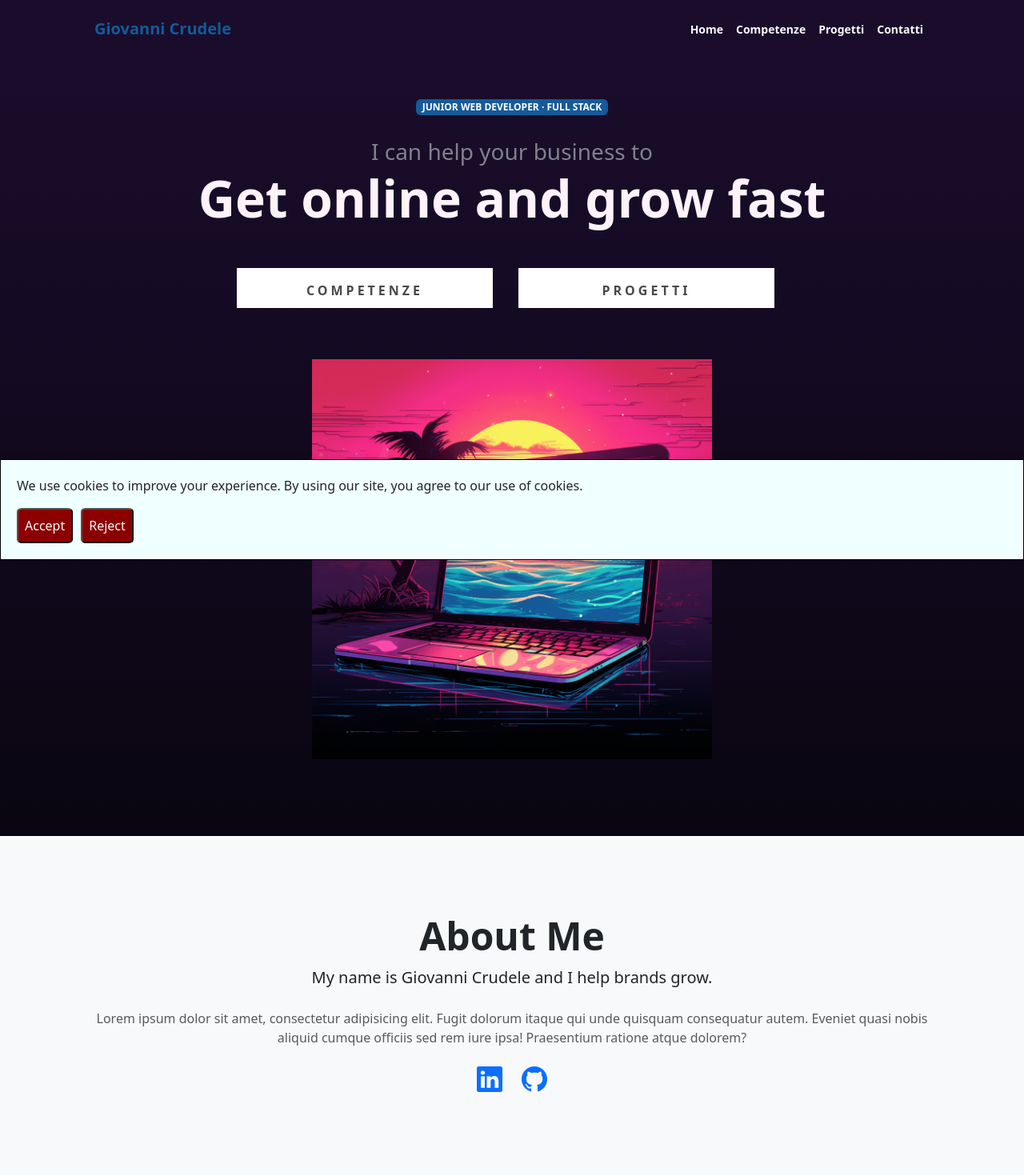
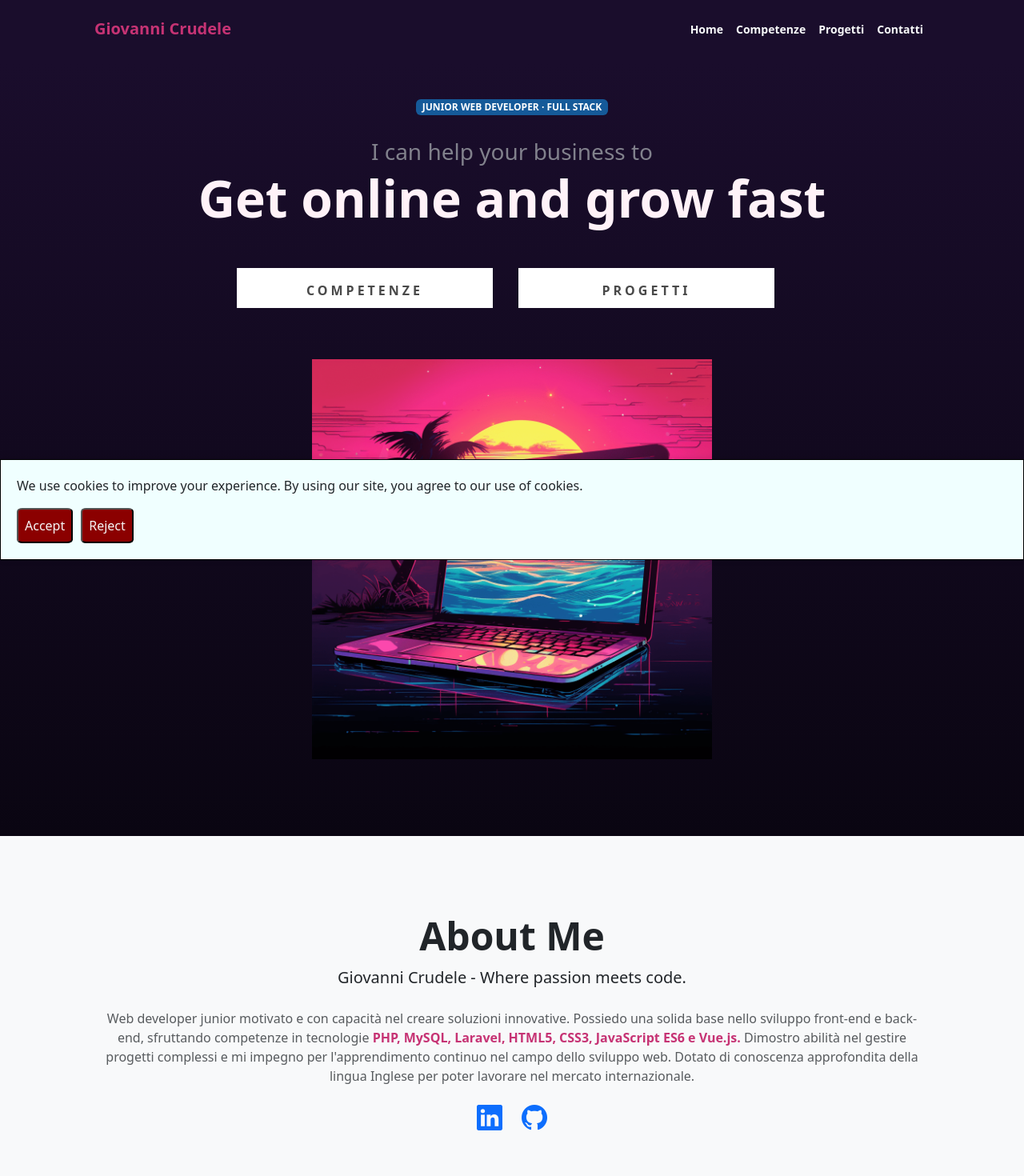
Before and after one commit to JarielGFox/neonsunset, a Vue app: page / in a window 1280 px wide. Shown: the top 1470 px of the page at 80% size. Built offline with nearby package versions, Linux system fonts and the light colour scheme.

Commit message:
edited style

```diff
--- a/src/assets/base.css
+++ b/src/assets/base.css
@@ -102,6 +102,10 @@ body {
   background: #155a99;
 }
 
+.text-pink {
+  color: #c63374;
+}
+
 .text-sea {
   color: #155a99;
 }
--- a/src/components/Navbar.vue
+++ b/src/components/Navbar.vue
@@ -12,7 +12,7 @@ export default {
     <nav class="navbar navbar-expand-lg navbar-light py-3">
         <div class="container px-5">
             <router-link :to="{ name: 'home' }" class="navbar-brand">
-                <span class="fw-bolder text-sea">Giovanni Crudele</span>
+                <span class="fw-bolder text-pink">Giovanni Crudele</span>
             </router-link>
             <button class="navbar-toggler" type="button" data-bs-toggle="collapse" data-bs-target="#navbarSupportedContent"
                 aria-controls="navbarSupportedContent" aria-expanded="false" aria-label="Toggle navigation">
@@ -33,5 +33,7 @@ export default {
 <style scoped>
 nav {
     background-color: #1a0d2c;
+    /* -webkit-box-shadow: 0px 0px 35px -3px #982AA3;
+    box-shadow: 0px 0px 35px -3px #982AA3; */
 }
 </style>
--- a/src/views/About.vue
+++ b/src/views/About.vue
@@ -19,11 +19,18 @@
         <div class="col-xxl-8">
           <div class="text-center my-5">
             <h2 class="display-5 fw-bolder"><span class="text-gradient d-inline">About Me</span></h2>
-              <p class="lead fw-light mb-4">My name is Giovanni Crudele and I help brands grow.</p>
-              <p class="text-muted">Lorem ipsum dolor sit amet, consectetur adipisicing elit. Fugit dolorum itaque qui unde quisquam consequatur autem. Eveniet quasi nobis aliquid cumque officiis sed rem iure ipsa! Praesentium ratione atque dolorem?</p>
+            <p class="lead fw-light mb-4">Giovanni Crudele - Where passion meets code.</p>
+            <p class="text-muted">Web developer junior motivato e con capacità nel creare soluzioni innovative. Possiedo
+              una solida base nello sviluppo front-end e back-end, sfruttando competenze in tecnologie <span
+                class="text-pink"><strong> PHP, MySQL, Laravel, HTML5, CSS3, JavaScript ES6 e Vue.js. </strong></span>
+              Dimostro abilità
+              nel gestire progetti complessi e mi impegno per l'apprendimento continuo nel campo dello sviluppo web.
+              Dotato di conoscenza approfondita della lingua Inglese per poter lavorare nel mercato internazionale.</p>
             <div class="d-flex justify-content-center fs-2 gap-4">
-                  <a class="text-primary" href="https://linkedin.com/in/giocrudele" target="_blank"><i class="bi bi-linkedin"></i></a>
-                  <a class="text-primary" href="https://github.com/JarielGFox" target="_blank"><i class="bi bi-github"></i></a>
+              <a class="text-primary" href="https://linkedin.com/in/giocrudele" target="_blank"><i
+                  class="bi bi-linkedin"></i></a>
+              <a class="text-primary" href="https://github.com/JarielGFox" target="_blank"><i
+                  class="bi bi-github"></i></a>
             </div>
           </div>
         </div>
@@ -32,5 +39,4 @@
   </section>
 </template>
 
-<style>
-</style>
+<style></style>
```
Lines whose indentation alone changed are shown as unchanged.
